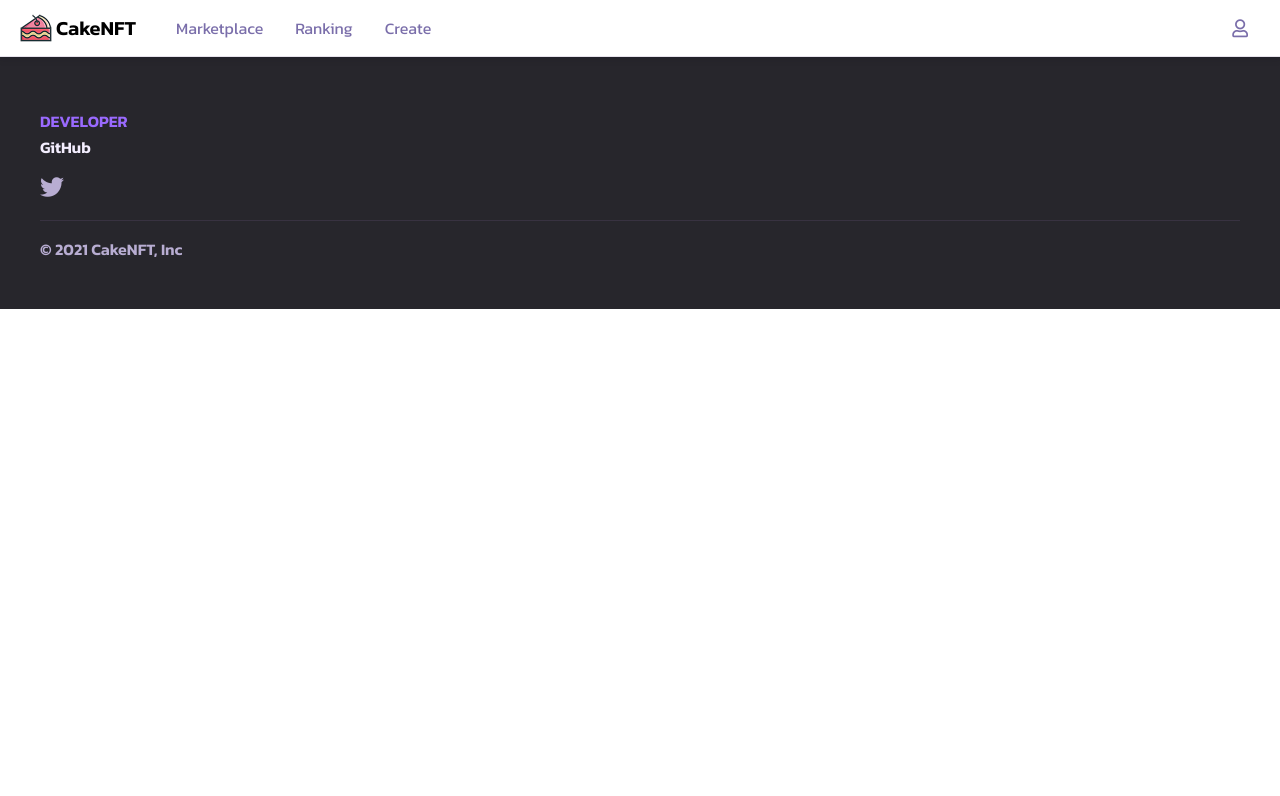
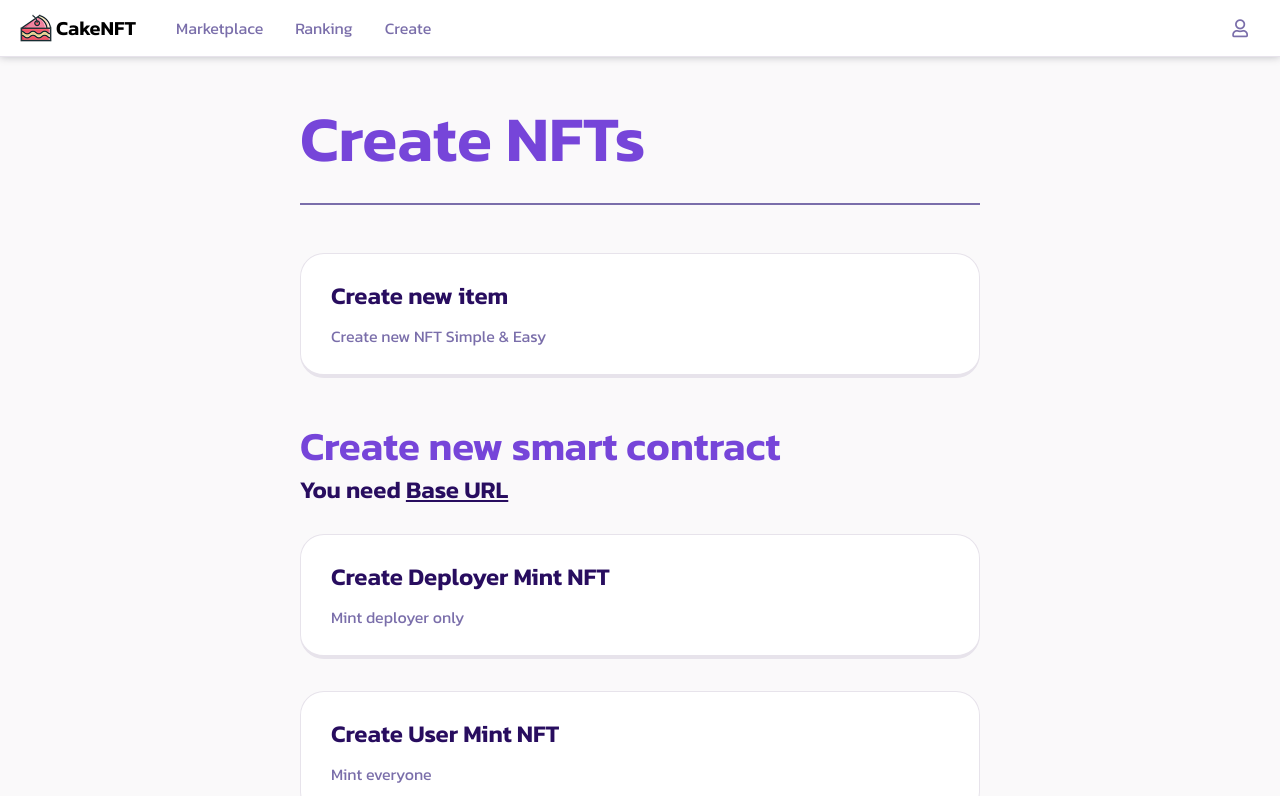
Before and after one commit to CakeNFT/cakenft-app, a website: page docs/index.html in a window 1280 px wide. Both pictures are taken after a click on the link "Create". Shown: the top 796 px of the page. Drawn offline with Linux system fonts and the light colour scheme.

Commit message:
Add Create Page

```diff
--- a/docs/bundle.css
+++ b/docs/bundle.css
@@ -280,6 +280,59 @@ a {
 .home-view > header > .trade-button:hover {
   background-color: #6edbe3;
 }
+.create-view {
+  background-color: #faf9fa;
+}
+.create-view > main {
+  max-width: 720px;
+  padding: 50px 20px;
+  margin: auto;
+}
+.create-view > main > h1 {
+  color: #7645d9;
+  font-size: 64px;
+  font-weight: bold;
+  padding-bottom: 32px;
+  border-bottom: 2px solid #7a6eaa;
+}
+.create-view > main > section {
+  margin-top: 48px;
+}
+.create-view > main > section > h2 {
+  color: #7645d9;
+  font-size: 40px;
+  font-weight: bold;
+}
+.create-view > main > section > p {
+  margin-top: 12px;
+  color: #280d5f;
+  font-size: 24px;
+  font-weight: bold;
+}
+.create-view > main > section > p > a {
+  text-decoration: underline;
+}
+.create-view > main > section > a {
+  margin-top: 32px;
+  display: block;
+  padding: 30px;
+  background-color: #ffffff;
+  border-radius: 24px;
+  border: 1px solid #e7e3eb;
+  border-bottom-width: 4px;
+}
+.create-view > main > section > a > h3 {
+  color: #280d5f;
+  font-size: 24px;
+  font-weight: bold;
+}
+.create-view > main > section > a:hover {
+  background-color: #e7e3eb;
+}
+.create-view > main > section > a > p {
+  margin-top: 20px;
+  color: #7a6eaa;
+}
 .user-info > .connect-button {
   display: flex;
   align-items: center;
--- a/docs/style/main.less
+++ b/docs/style/main.less
@@ -25,6 +25,7 @@ a {
 
 @import "view/layout.less";
 @import "view/home.less";
+@import "view/create.less";
 
 @import "ui/user-info.less";
 
--- /dev/null
+++ b/docs/style/view/create.less
@@ -0,0 +1,63 @@
+.create-view {
+    background-color: #faf9fa;
+
+    >main {
+        max-width: 720px;
+        padding  : 50px 20px;
+        margin   : auto;
+
+        >h1 {
+            color         : rgb(118, 69, 217);
+            font-size     : 64px;
+            font-weight   : bold;
+            padding-bottom: 32px;
+            border-bottom : 2px solid rgb(122, 110, 170);
+        }
+
+        >section {
+            margin-top: 48px;
+
+            >h2 {
+                color      : rgb(118, 69, 217);
+                font-size  : 40px;
+                font-weight: bold;
+            }
+
+            >p {
+                margin-top : 12px;
+                color      : rgb(40, 13, 95);
+                font-size  : 24px;
+                font-weight: bold;
+
+                >a {
+                    text-decoration: underline;
+                }
+            }
+
+            >a {
+                margin-top         : 32px;
+                display            : block;
+                padding            : 30px;
+                background-color   : #ffffff;
+                border-radius      : 24px;
+                border             : 1px solid rgb(231, 227, 235);
+                border-bottom-width: 4px;
+
+                >h3 {
+                    color      : rgb(40, 13, 95);
+                    font-size  : 24px;
+                    font-weight: bold;
+                }
+
+                &:hover {
+                    background-color: rgb(231, 227, 235);
+                }
+
+                >p {
+                    margin-top: 20px;
+                    color     : rgb(122, 110, 170);
+                }
+            }
+        }
+    }
+}
--- a/lib/view/Create.js
+++ b/lib/view/Create.js
@@ -4,10 +4,11 @@ var __importDefault = (this && this.__importDefault) || function (mod) {
 };
 Object.defineProperty(exports, "__esModule", { value: true });
 const skynode_1 = require("@hanul/skynode");
+const skyrouter_1 = require("skyrouter");
 const Layout_1 = __importDefault(require("./Layout"));
 class Create {
     constructor() {
-        Layout_1.default.current.content.append(this.container = (0, skynode_1.el)(".create-view"));
+        Layout_1.default.current.content.append(this.container = (0, skynode_1.el)(".create-view", (0, skynode_1.el)("main", (0, skynode_1.el)("h1", "Create NFTs"), (0, skynode_1.el)("section", (0, skynode_1.el)("a", (0, skynode_1.el)("h3", "Create new item"), (0, skynode_1.el)("p", "Create new NFT Simple & Easy"), { click: () => skyrouter_1.SkyRouter.go("/create/one") })), (0, skynode_1.el)("section", (0, skynode_1.el)("h2", "Create new smart contract"), (0, skynode_1.el)("p", "You need ", (0, skynode_1.el)("a", "Base URL")), (0, skynode_1.el)("a", (0, skynode_1.el)("h3", "Create Deployer Mint NFT"), (0, skynode_1.el)("p", "Mint deployer only"), { click: () => skyrouter_1.SkyRouter.go("/create/deployer-mint-nft") }), (0, skynode_1.el)("a", (0, skynode_1.el)("h3", "Create User Mint NFT"), (0, skynode_1.el)("p", "Mint everyone"), { click: () => skyrouter_1.SkyRouter.go("/create/user-mint-nft") })))));
     }
     changeParams(params, uri) { }
     close() {
```
Also changed, not shown: docs/bundle.js (+1 -1 lines), src/view/Create.ts (+25 -1 lines), 2 other files.
